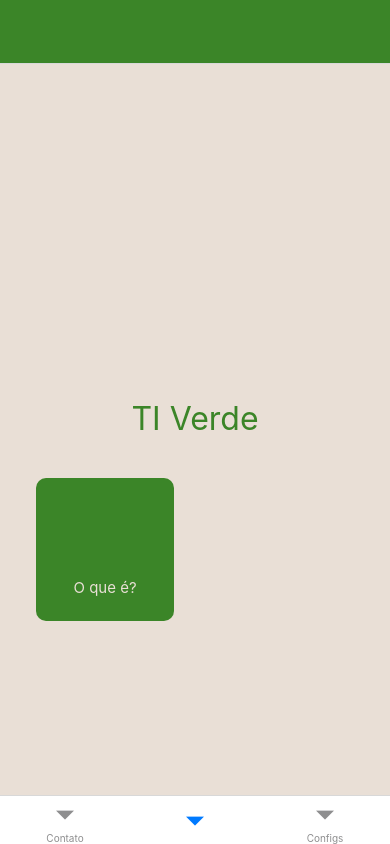
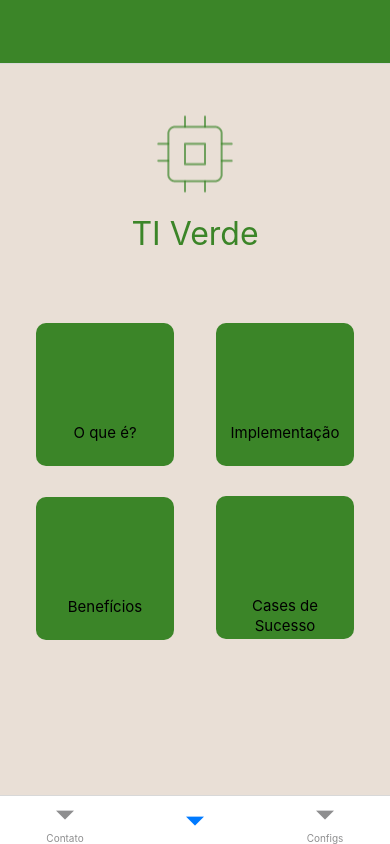
Before and after one commit to bgarbero/meuAppTIVerde, a React Native app in the folder meuAppTiVerde/: screen /Home in a window 390 px wide. Built offline with nearby package versions, Linux system fonts and the light colour scheme.

Commit message:
colocando imagem na tela inicial

```diff
--- a/meuAppTiVerde/src/components/superButton/index.js
+++ b/meuAppTiVerde/src/components/superButton/index.js
@@ -1,15 +1,29 @@
 import React from "react";
 import {StyleSheet, Text, View, TouchableOpacity, Image} from 'react-native';
-import { Container, MeuBotaoOQueE, MeuBotaoBeneficios, MeuBotaoImplementacao, MeuBotaoCases, MeuTexto} from "../../styles/style-geral";
+import { Container, MeuBotaoBeneficios, MeuBotaoCases, MeuBotaoImplementacao, MeuBotaoOQueE, MeuTexto} from "../../styles/style-geral";
 import { NavigationContainer } from '@react-navigation/native';
 
 const SuperButton = () => {
     return(
             <View>
-                <MeuBotaoOQueE>
+                <MeuBotaoOQueE
+                /* onPress={props.acao} */>
                     <MeuTexto>O que é?</MeuTexto>
                 </MeuBotaoOQueE>
+
+                <MeuBotaoImplementacao>
+                    <MeuTexto>Implementação</MeuTexto>
+                </MeuBotaoImplementacao>
+
+                <MeuBotaoBeneficios>
+                    <MeuTexto>Benefícios</MeuTexto>
+                </MeuBotaoBeneficios>
+
+                <MeuBotaoCases>
+                    <MeuTexto>Cases de Sucesso</MeuTexto>
+                </MeuBotaoCases>
             </View>
+
 )};
 
 export default SuperButton;
--- a/meuAppTiVerde/src/pages/Configuracoes/index.js
+++ b/meuAppTiVerde/src/pages/Configuracoes/index.js
@@ -1,13 +1,33 @@
 import React from "react";
-import {Text, StyleSheet, View, Image} from "react-native";
-import { Container, MeuTexto, MeuTitulo } from "../../styles/style-geral";
+import {Text, StyleSheet, View, Image, Linking} from "react-native";
+import { Container, MeuTexto, MeuTitulo, Cpu } from "../../styles/style-geral";
 
 function configuracoes(){
     return (
         <Container>
-            <MeuTitulo>TI Verde</MeuTitulo>
+            {/* <Cpu source={require('../../assets/cpu.png')} style={style.imagem}></Cpu> */}
+            <MeuTitulo style={style.titulo}>TI Verde</MeuTitulo>
+            <MeuTexto style={style.config}>Bibliografia:</MeuTexto>
+            <MeuTexto style={style.config}>https://www.mjvinnovation.com/pt-br/blog/o-que-e-ti-verde-e-por-que-devemos-investir-nisso/</MeuTexto>
+            <MeuTexto style={style.config}>https://fia.com.br/blog/tecnologia-verde/</MeuTexto>
+            <MeuTexto style={style.config}>https://www.totvs.com/blog/gestao-agricola/tecnologia-verde/</MeuTexto>
+            <MeuTexto style={style.config}>https://www.pensamentoverde.com.br/sustentabilidade/voce-sabe-o-que-e-ti-verde/</MeuTexto>
         </Container>
     )
 }
 
+const style = StyleSheet.create({
+    config:{
+        /* alignItems: "center", */
+        /* justifyContent: "center", */
+        top: -300
+    },
+    titulo:{
+        top: 150
+    }/* ,
+    imagem:{
+        top: 0
+    } */
+})
+
 export default configuracoes;
--- a/meuAppTiVerde/src/pages/Contato/index.js
+++ b/meuAppTiVerde/src/pages/Contato/index.js
@@ -5,9 +5,24 @@ import { Container, MeuTexto, MeuTitulo } from "../../styles/style-geral";
 function contato(){
     return (
         <Container>
-            <MeuTitulo>TI Verde</MeuTitulo>
+            <MeuTitulo style={style.titulo}>TI Verde</MeuTitulo>
+                <MeuTexto style={style.texto}>Autor: Bruno da Silva Garbero</MeuTexto>
+                <MeuTexto style={style.texto}>E-mail: bruno_garbero@hotmail.com</MeuTexto>
+                <MeuTexto style={style.texto}>Telefone: (24) 99204-9499</MeuTexto>
         </Container>
     )
 }
 
+const style = StyleSheet.create({
+    texto:{
+        alignItems: 'center',
+        justifyContent: 'center',
+        marginBottom: 15,
+        top: -300
+    },
+    titulo:{
+        top: 150
+    }
+})
+
 export default contato;
--- a/meuAppTiVerde/src/pages/Home/index.js
+++ b/meuAppTiVerde/src/pages/Home/index.js
@@ -1,11 +1,16 @@
 import React from "react";
 import {Text, StyleSheet, View, Image} from "react-native";
-import { Container, MeuTexto, MeuTitulo } from "../../styles/style-geral";
+import { Container, MeuTexto, MeuTitulo, Cpu } from "../../styles/style-geral";
 import SuperButton from "../../components/SuperButton";
 
-function Home (){
+
+function Home ({navigation}){
+    const oque = () =>{
+        navigation.navigate('OQueE');
+    }
     return (
         <Container>
+            <Cpu source={require('../../assets/cpu.png')}></Cpu>
             <MeuTitulo>
                 TI Verde
             </MeuTitulo>
--- a/meuAppTiVerde/src/styles/style-geral.js
+++ b/meuAppTiVerde/src/styles/style-geral.js
@@ -12,18 +12,19 @@ const MeuTexto = styled.Text`
     font-weight: 400;
     font-size: 15px;
     line-height: 20px;
-    color: #E9DFD6;
+    /* color: #E9DFD6; */
     text-Align: center;
     top: 90;
 `;
 
 const MeuTitulo = styled.Text`
+        flex: 1;
         color: #3B8528;
         text-Align: center;
         font-Size: 32;
         font-Weight: 400;
         opacity: 70;
-        top: 60;
+        top:70;
 `;
 
 const MeuBotaoOQueE = styled.TouchableOpacity`
@@ -40,7 +41,7 @@ const MeuBotaoOQueE = styled.TouchableOpacity`
 
 const MeuBotaoBeneficios = styled.TouchableOpacity`
         right: 90;
-        top: 130;
+        top: -12;
         background-Color: #3B8528;
         width: 138;
         height: 143;
@@ -52,7 +53,7 @@ const MeuBotaoBeneficios = styled.TouchableOpacity`
 
 const MeuBotaoImplementacao = styled.TouchableOpacity`
         left: 90;
-        top: -187;
+        top: -43;
         background-Color: #3B8528;
         width: 138;
         height: 143;
@@ -74,6 +75,11 @@ const MeuBotaoCases = styled.TouchableOpacity`
         padding: 10px;
 `;
 
+const Cpu = styled.Image`
+        flex: 1;
+        top: 50;
+`;
+
 export {
     Container,
     MeuTexto,
@@ -81,5 +87,6 @@ export {
     MeuBotaoOQueE,
     MeuBotaoBeneficios,
     MeuBotaoImplementacao,
-    MeuBotaoCases
+    MeuBotaoCases,
+    Cpu
 }
```
